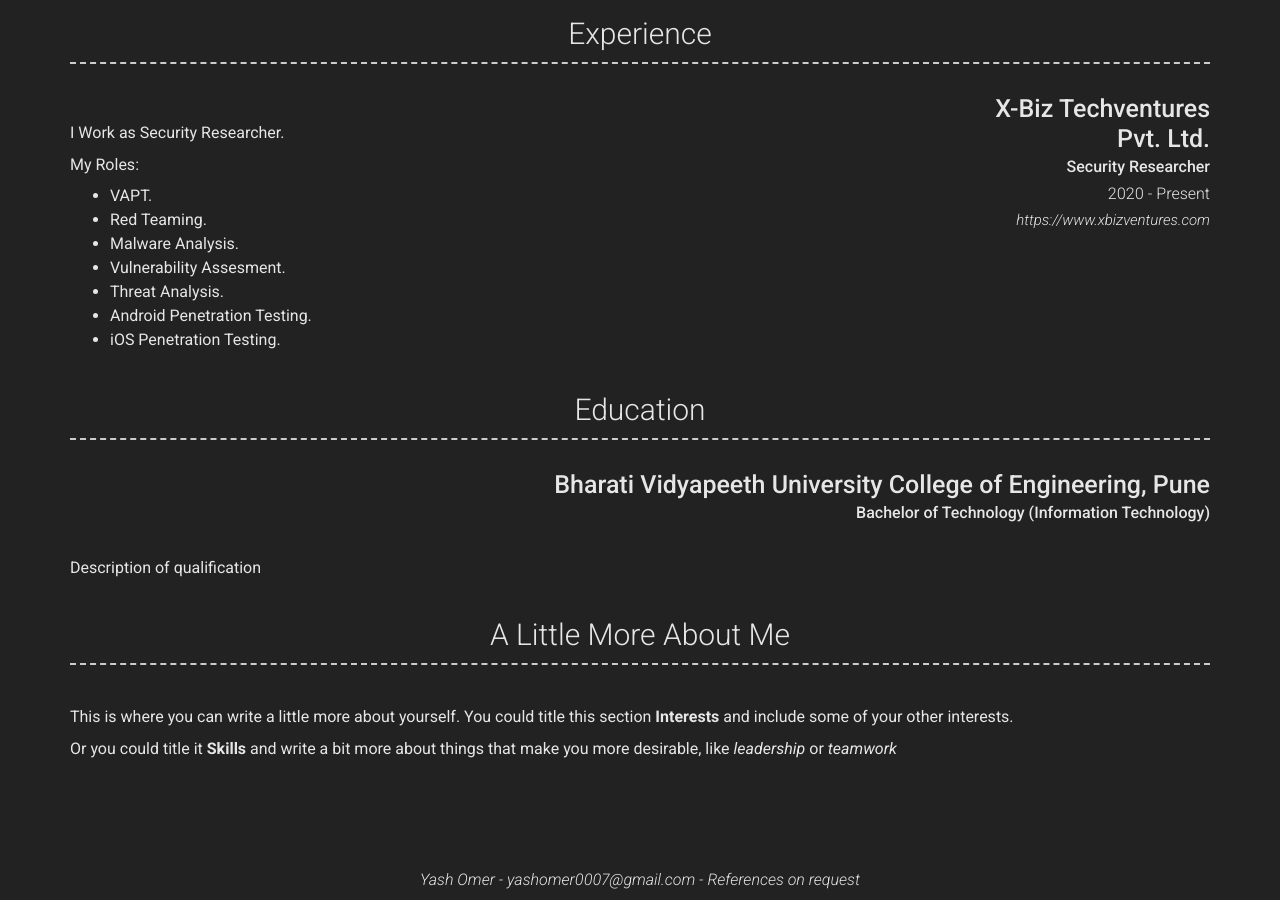
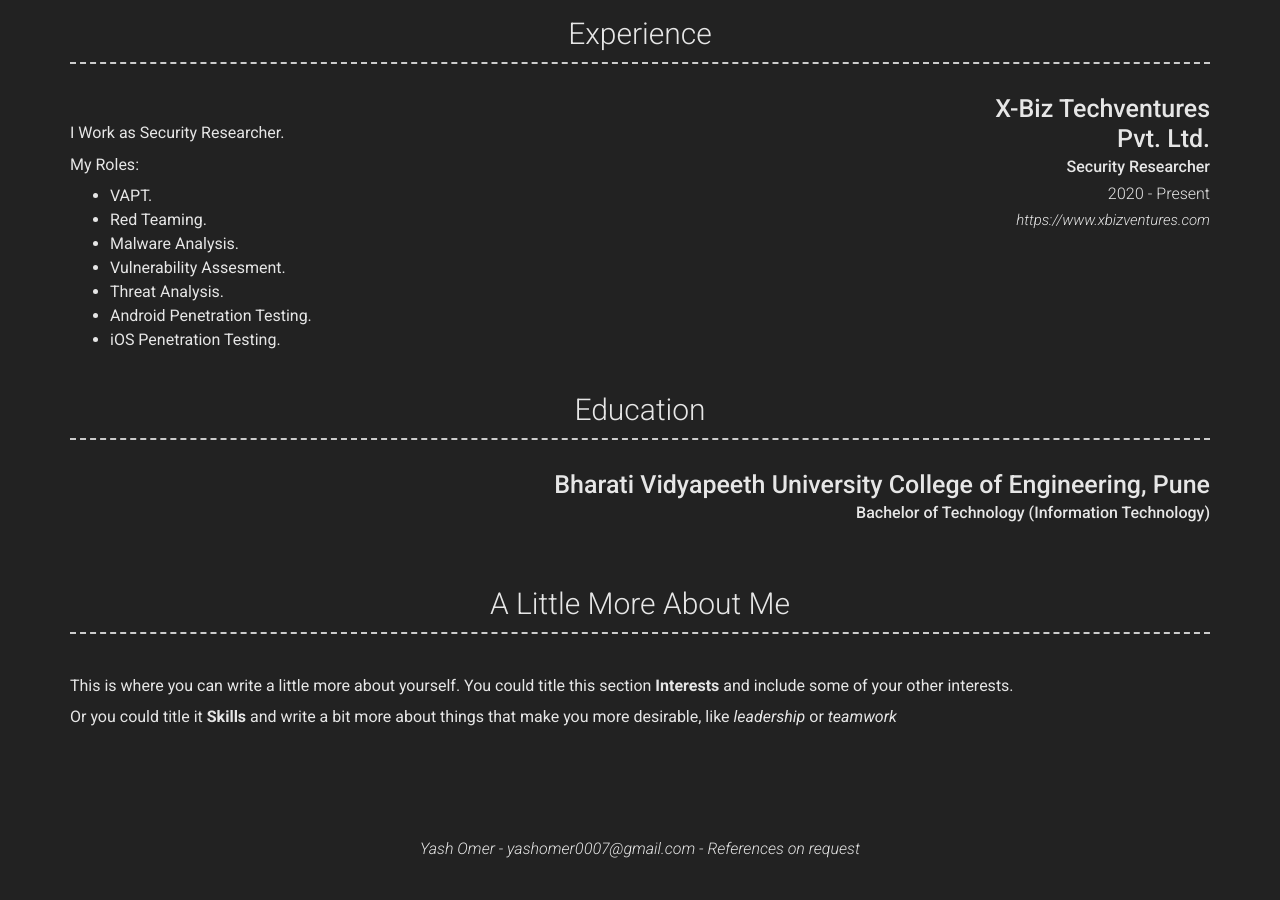
Before and after one commit to yashomer1994/Resume, a Jekyll site: the page built from index.md, in a window 1280 px wide and 900 px high, scrolled down 782 px. Built offline with Jekyll 4.4.1, drawn with Linux system fonts in a browser that asks for light colours; nearby versions of some CDN libraries; after the commit the page ends 1650 px from its top, so only the background shows below that.

Commit message:
Update _config.yml

```diff
--- a/_config.yml
+++ b/_config.yml
@@ -113,7 +113,6 @@ content:
         #caption: Date Range (eg. 2016 - 2019)
         quote: >
         description: | # this will include new lines to allow paragraphs
-          Description of qualification
   - title: A Little More About Me
     layout: text
     content: | # this will include new lines to allow paragraphs
```
